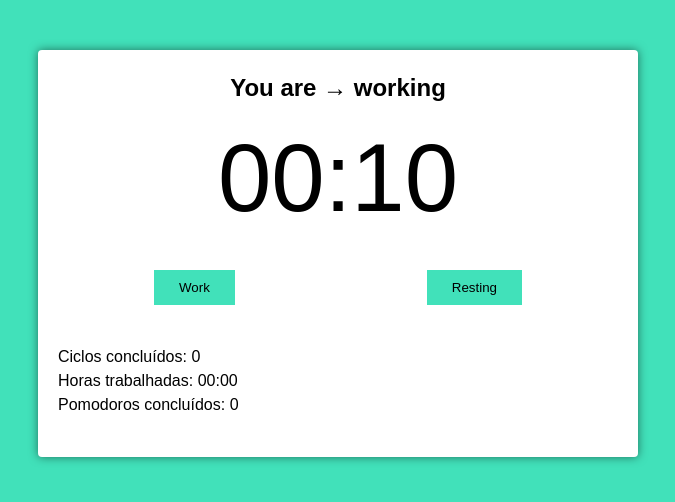
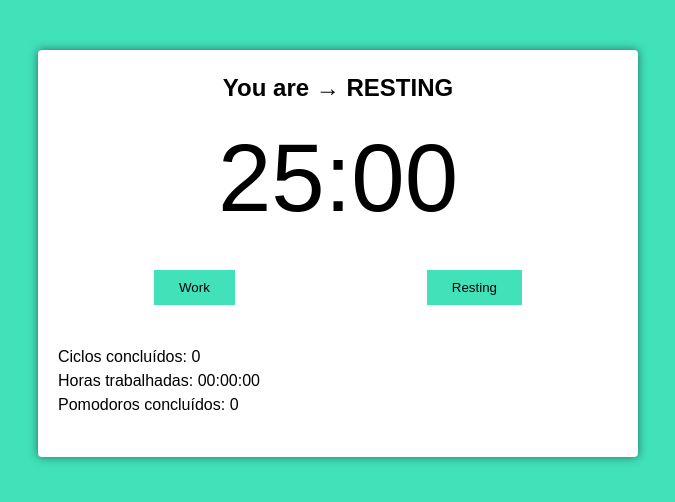
Before and after one commit to RafaelBartKings/typescript-pomodoro-react-kings, a React (Create React App) app: page / in a window 1280 px wide. Shown: the top 502 px of the page, without its empty margins (302-977 px from the left). Built offline with nearby package versions, Linux system fonts and the light colour scheme.

Commit message:
added hours

```diff
--- a/src/App.tsx
+++ b/src/App.tsx
@@ -5,10 +5,10 @@
   return (
     <div className="container">
       <PomodoroTimer
-         pomodoroTime={10}
-         shortRestTime={2}
-         longRestTime={5}
-         cycles={4}
+         pomodoroTime={1500} // 25min
+         shortRestTime={300} // 5 min for each pomodoro shortRestTime
+         longRestTime={900} // 15 min
+         cycles={4} // For each end of cycle one longRestTime
       />
     </div>
   );
--- a/src/components/pomodoro-timer.tsx
+++ b/src/components/pomodoro-timer.tsx
@@ -1,4 +1,4 @@
-import { useEffect, useState } from "react";
+import { useEffect, useState, useCallback } from "react";
 import { useInterval } from "../hooks/use-interval";
 import { Button } from "./button";
 import { Timer } from "./timer";
@@ -33,19 +33,27 @@
    useInterval(
       () => {
          setMainTime(mainTime - 1);
+         if (working) setFullWorkingTime(fullWorkingTime + 1);
       },
       timeCounting ? 1000 : null
    );
 
-   const configWork = () => {
+   const configWork = useCallback(() => {
       setTimeCounting(true);
       setWorking(true);
       setResting(false);
       setMainTime(props.pomodoroTime);
       audioStartWorking.play();
-   };
+   }, [
+      setTimeCounting,
+      setWorking,
+      setResting,
+      setMainTime,
+      props.pomodoroTime,
+   ]);
 
-   const configRest = (long: boolean) => {
+   const configRest = useCallback(
+      (long: boolean) => {
          setTimeCounting(true);
          setWorking(false);
          setResting(true);
@@ -57,7 +65,15 @@
          }
 
          audioStopWorking.play();
-   };
+      },
+      [
+         setTimeCounting,
+         setWorking,
+         setResting,
+         props.longRestTime,
+         props.shortRestTime,
+      ]
+   );
 
    useEffect(() => {
       if (working) document.body.classList.add("working");
@@ -91,7 +107,7 @@
 
    return (
       <div className="pomodoro">
-         <h2>You are → working</h2>
+         <h2>You are → {working ? "WORKING" : "RESTING"}</h2>
          <Timer mainTime={mainTime} />
 
          <div className="controls">
--- a/src/components/timer.tsx
+++ b/src/components/timer.tsx
@@ -1,12 +1,10 @@
 import React from "react";
-import { secondsToTime } from "../utils/seconds-to-time";
+import { secondsToMinutes } from "../utils/seconds-to-minutes";
 
 interface Props {
    mainTime: number;
 }
 
 export function Timer(props: Props): JSX.Element {
-   return (
-      <div className="timer">{secondsToTime(props.mainTime)}</div>
-   )
+   return <div className="timer">{secondsToMinutes(props.mainTime)}</div>;
 }
--- /dev/null
+++ b/src/utils/seconds-to-minutes.ts
@@ -0,0 +1,8 @@
+import { zeroLeft } from "./zero-left";
+
+export function secondsToMinutes(seconds: number): string {
+   const min = zeroLeft((seconds / 60) % 60);
+   const sec = zeroLeft((seconds %  60) % 60);
+
+   return `${min}:${sec}`;
+}
--- a/src/utils/seconds-to-time.ts
+++ b/src/utils/seconds-to-time.ts
@@ -1,7 +1,9 @@
+import { zeroLeft } from "./zero-left";
+
 export function secondsToTime(seconds: number): string {
-   const zeroLeft = (n: number) => Math.floor(n).toString().padStart(2, '0');
+   const hours = zeroLeft(seconds / 3600);
    const min = zeroLeft((seconds / 60) % 60);
-   const sec = zeroLeft((seconds %  60) % 60);
+   const sec = zeroLeft((seconds % 60) % 60);
 
-   return `${min}:${sec}`;
+   return `${hours}:${min}:${sec}`;
 }
--- /dev/null
+++ b/src/utils/zero-left.ts
@@ -0,0 +1,3 @@
+const zeroLeft = (n: number) => Math.floor(n).toString().padStart(2, "0");
+
+export { zeroLeft };
```
Lines whose indentation alone changed are shown as unchanged.
